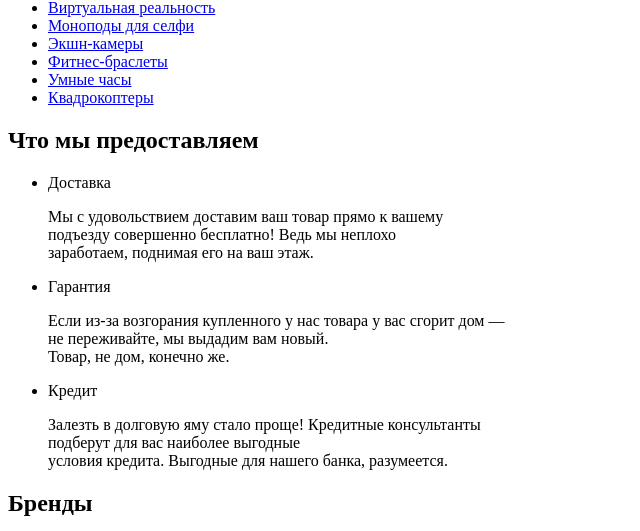
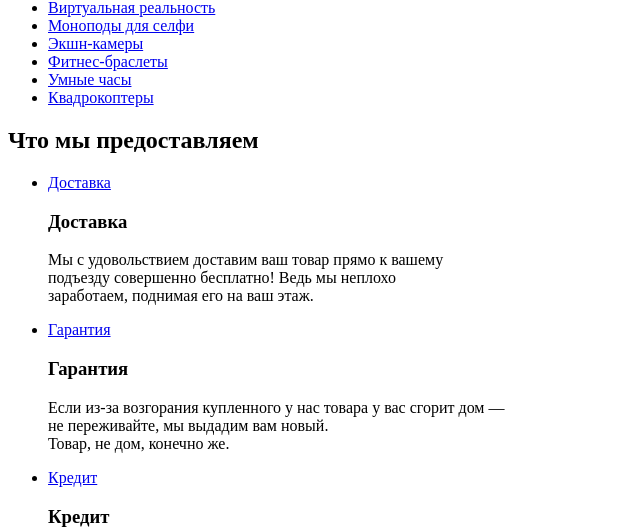
Before and after one commit to BorisSidorenko/851191-device-28, a plain HTML site: page index.html in a window 1280 px wide. Shown: the part 2605-3136 px from the top of the page, without its empty margins (0-640 px from the left). Drawn offline with Linux system fonts and the light colour scheme.

Commit message:
сделал интерактивные элементы на главной ссылками

```diff
--- a/index.html
+++ b/index.html
@@ -139,7 +139,10 @@
         <h2 class="visually-hidden">Что мы предоставляем</h2>
         <ul>
           <li>
-            <p>Доставка</p>
+            <a href="blank.html">
+              <span>Доставка</span>
+            </a>
+            <h3>Доставка</h3>
             <p>
                Мы с удовольствием доставим ваш товар прямо к вашему<br>
                подъезду совершенно бесплатно! Ведь мы неплохо<br>
@@ -147,7 +150,10 @@
             </p>
           </li>
           <li>
-            <p>Гарантия</p>
+            <a href="blank.html">
+              <span>Гарантия</span>
+            </a>
+            <h3>Гарантия</h3>
             <p>
               Если из-за возгорания купленного у нас товара у вас сгорит дом —<br>
               не переживайте, мы выдадим вам новый.<br>
@@ -155,7 +161,10 @@
             </p>
           </li>
           <li>
-            <p>Кредит</p>
+            <a href="blank.html">
+              <span>Кредит</span>
+            </a>
+            <h3>Кредит</h3>
             <p>
               Залезть в долговую яму стало проще! Кредитные консультанты<br>
               подберут для вас наиболее выгодные<br>
```
Also changed, not shown: catalog.html (+1 -0 lines).
